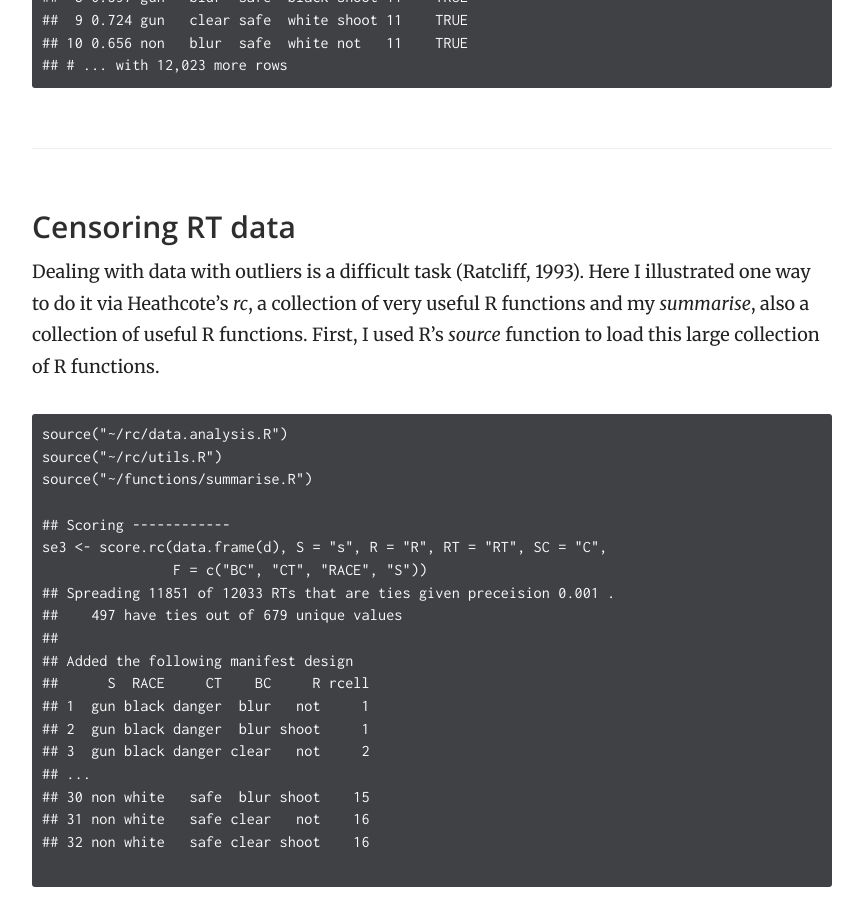
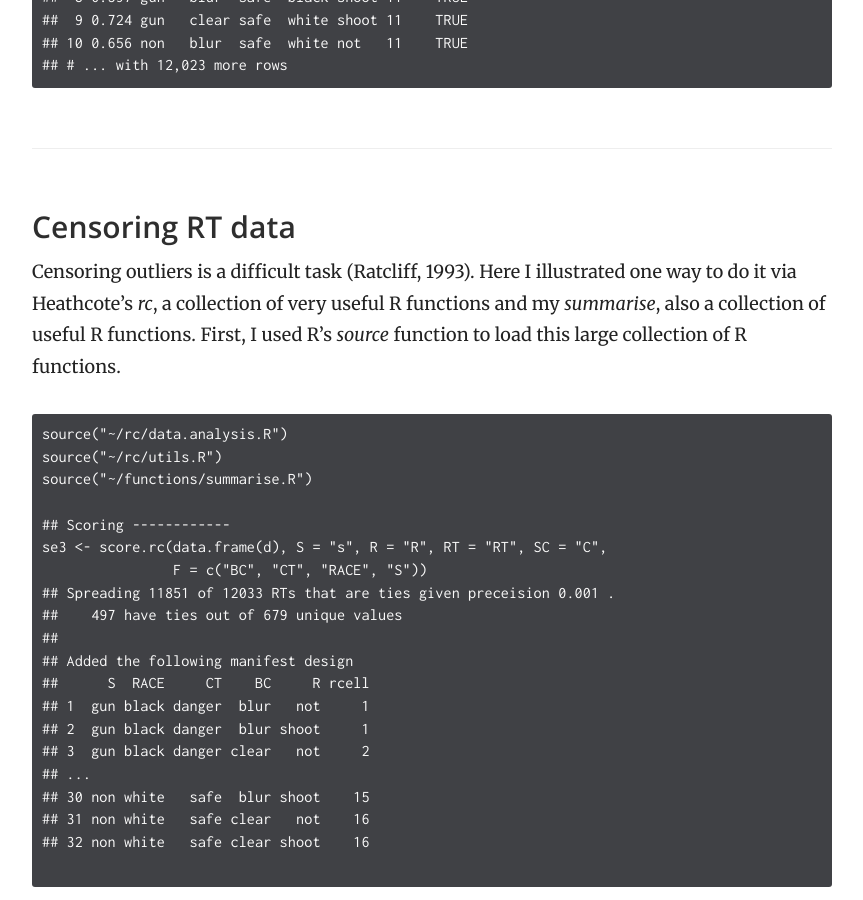
Before and after one commit to yxlin/yxlin.github.io, a Jekyll site: the page built from _docs/basics/summary.md, in a window 1280 px wide and 900 px high, scrolled down 2267 px. Shown: the whole window, without its empty margins (358-1221 px from the left). Built offline with Jekyll 4.4.1, drawn with Linux system fonts in a browser that asks for light colours.

```diff
--- a/_docs/basics/summary.md
+++ b/_docs/basics/summary.md
@@ -96,9 +96,9 @@ dplyr::tbl_df(d)
 
 
 ### Censoring RT data
-Dealing with data with outliers is a difficult task
-(Ratcliff, 1993). Here I illustrated one way to do it via
-Heathcote's _rc_, a collection of very useful R functions
+Censoring outliers is a difficult task (Ratcliff, 1993).
+Here I illustrated one way to do it via Heathcote's _rc_, a
+collection of very useful R functions
 and my _summarise_, also a collection of useful R functions.
 First, I used R's _source_ function to load this large
 collection of R functions.
```
Also changed, not shown: _docs/random-effect-model/hlba.md (+1 -1 lines).
